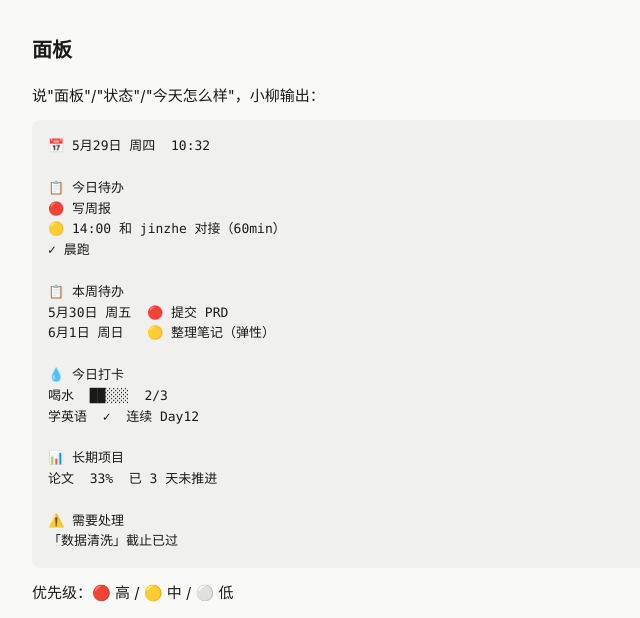
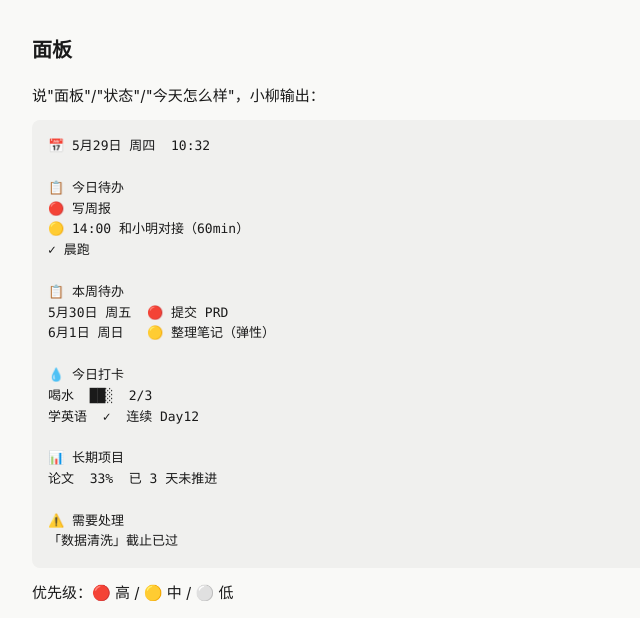
Before and after one commit to julie-L0/long_task_agent, a website: page docs/user-guide.html in a window 1280 px wide. Shown: the part 2466-3084 px from the top of the page, 252-892 px from the left. Drawn offline with Linux system fonts and the light colour scheme.

Commit message:
docs: 同步用户手册 — 移除实名、修正进度条格数、补充已记录确认和过期任务说明

```diff
--- a/docs/user-guide.html
+++ b/docs/user-guide.html
@@ -133,7 +133,7 @@
 
 📋 今日待办
 🔴 写周报
-🟡 14:00 和 jinzhe 对接（60min）
+🟡 14:00 和小明对接（60min）
 ✓ 晨跑
 
 📋 本周待办
@@ -141,7 +141,7 @@
 6月1日 周日   🟡 整理笔记（弹性）
 
 💧 今日打卡
-喝水  ██░░░  2/3
+喝水  ██░  2/3
 学英语  ✓  连续 Day12
 
 📊 长期项目
```
Also changed, not shown: docs/user-guide.md (+13 -2 lines).
